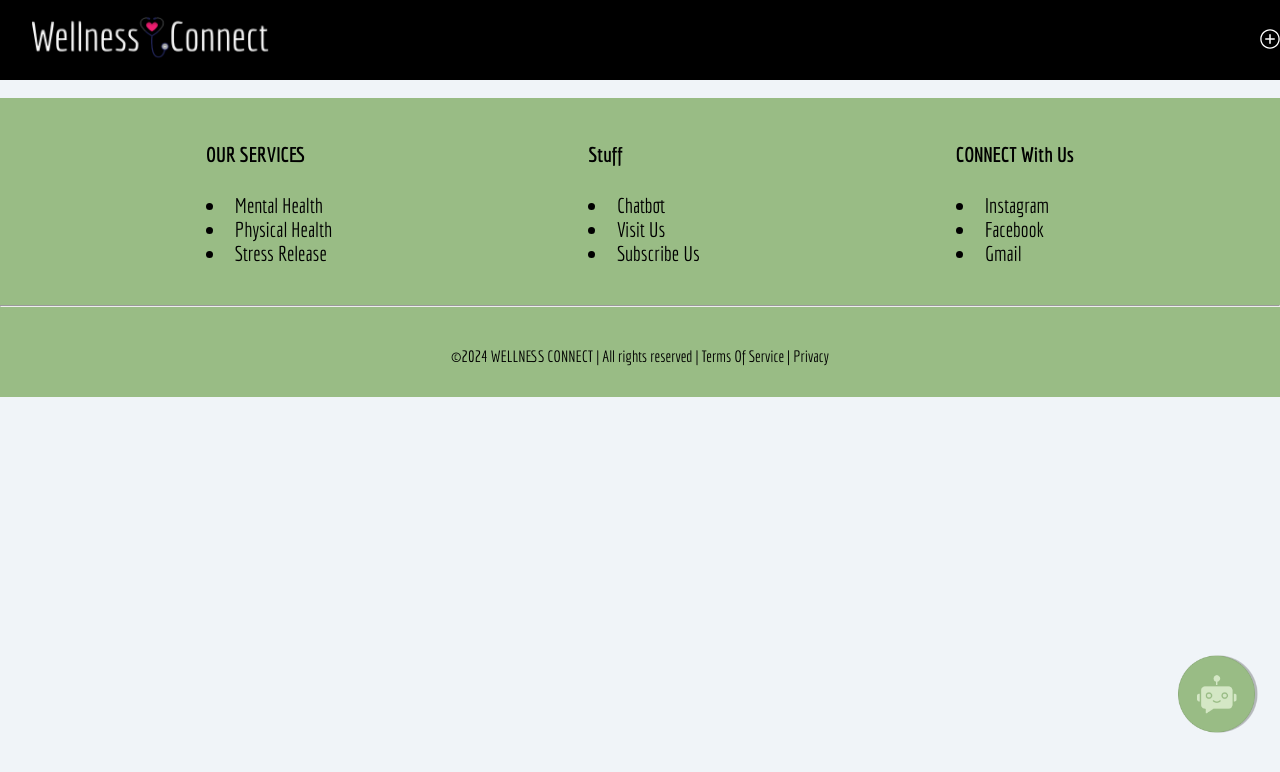
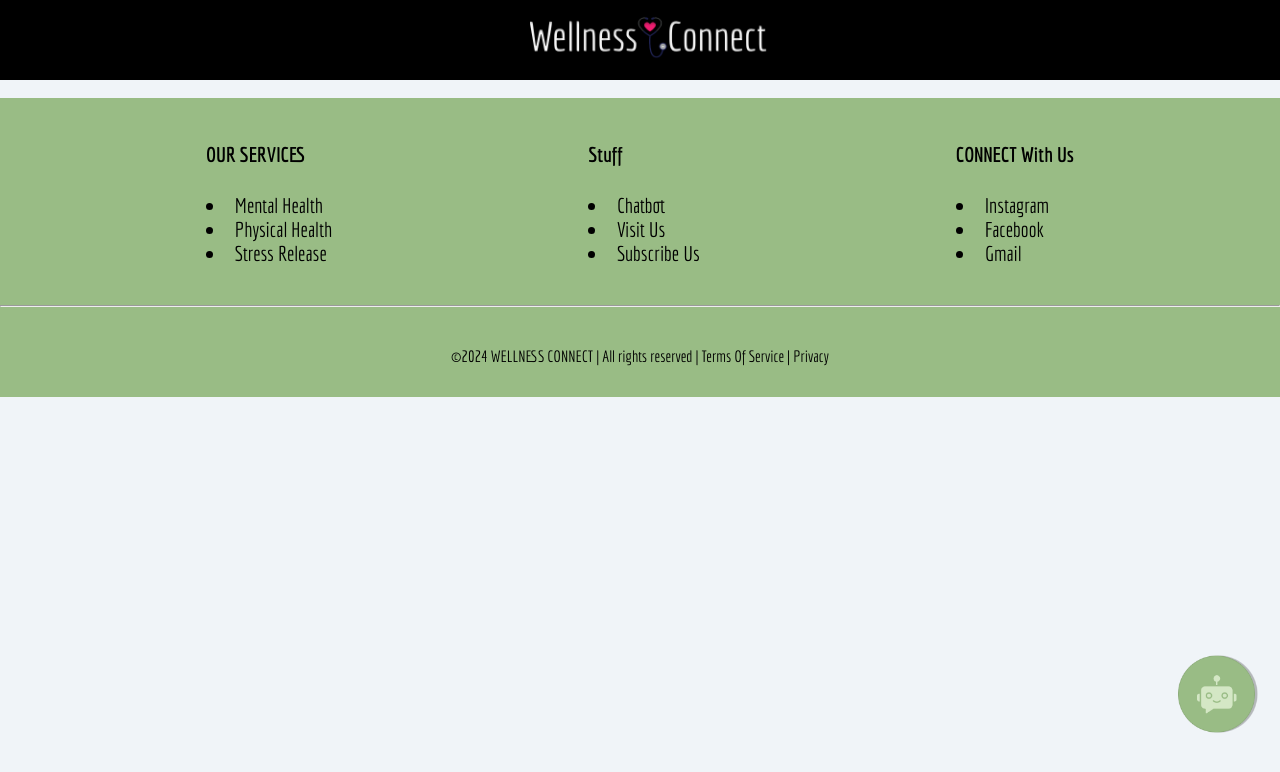
Before and after one commit to ShreYansHSachan11/WellnessConnect, a React (Vite) app in the folder Frontend/: page /pollution_health in a window 1280 px wide. Shown: the top 772 px of the page. Built offline with nearby package versions, Linux system fonts and the light colour scheme; no server answers; what react-chatbot-kit would draw is missing.

Commit message:
edited navbar design

```diff
--- a/Frontend/src/components/navbar/Navbar.css
+++ b/Frontend/src/components/navbar/Navbar.css
@@ -7,12 +7,14 @@
   margin-top: 0;
   background: black;
   display: flex;
-  gap: 77vw;
-  padding-left: 2rem;
-  /* justify-content: space-between; */
   align-items: center;
-  /* z-index: 100; */
+  justify-content: center;
+  text-align: center;
+  z-index: 100;
 }
 .nav-container .logo-img {
   height: 30vh;
+  align-items: center;
+  justify-content: center;
+  text-align: center;
 }
--- a/Frontend/src/components/navbar/Navbar.jsx
+++ b/Frontend/src/components/navbar/Navbar.jsx
@@ -1,10 +1,8 @@
 import React from "react";
 import logo from "../../assets/logo.png";
-import { IoIosAddCircleOutline } from "react-icons/io";
 import "./Navbar.css";
 
 const Navbar = () => {
-  const style = { color: "white", fontSize: "1.5em" };
 
   return (
     <div className="navbar_container_main">
@@ -12,9 +10,6 @@ const Navbar = () => {
         <a href="/">
           <img src={logo} className="logo-img" />
         </a>
-        <div>
-          <IoIosAddCircleOutline style={style} />
-        </div>
       </nav>
     </div>
   );
```
